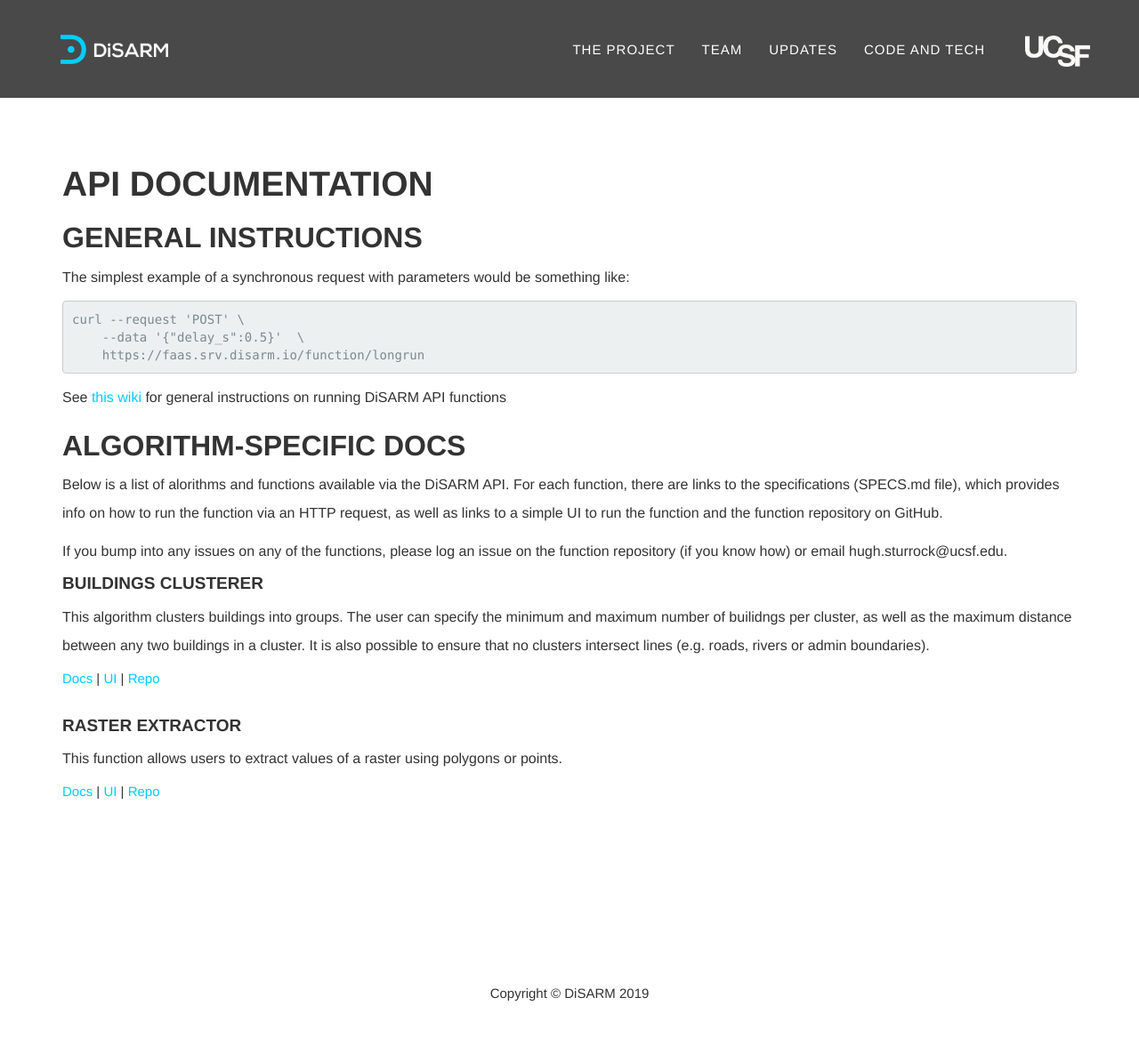
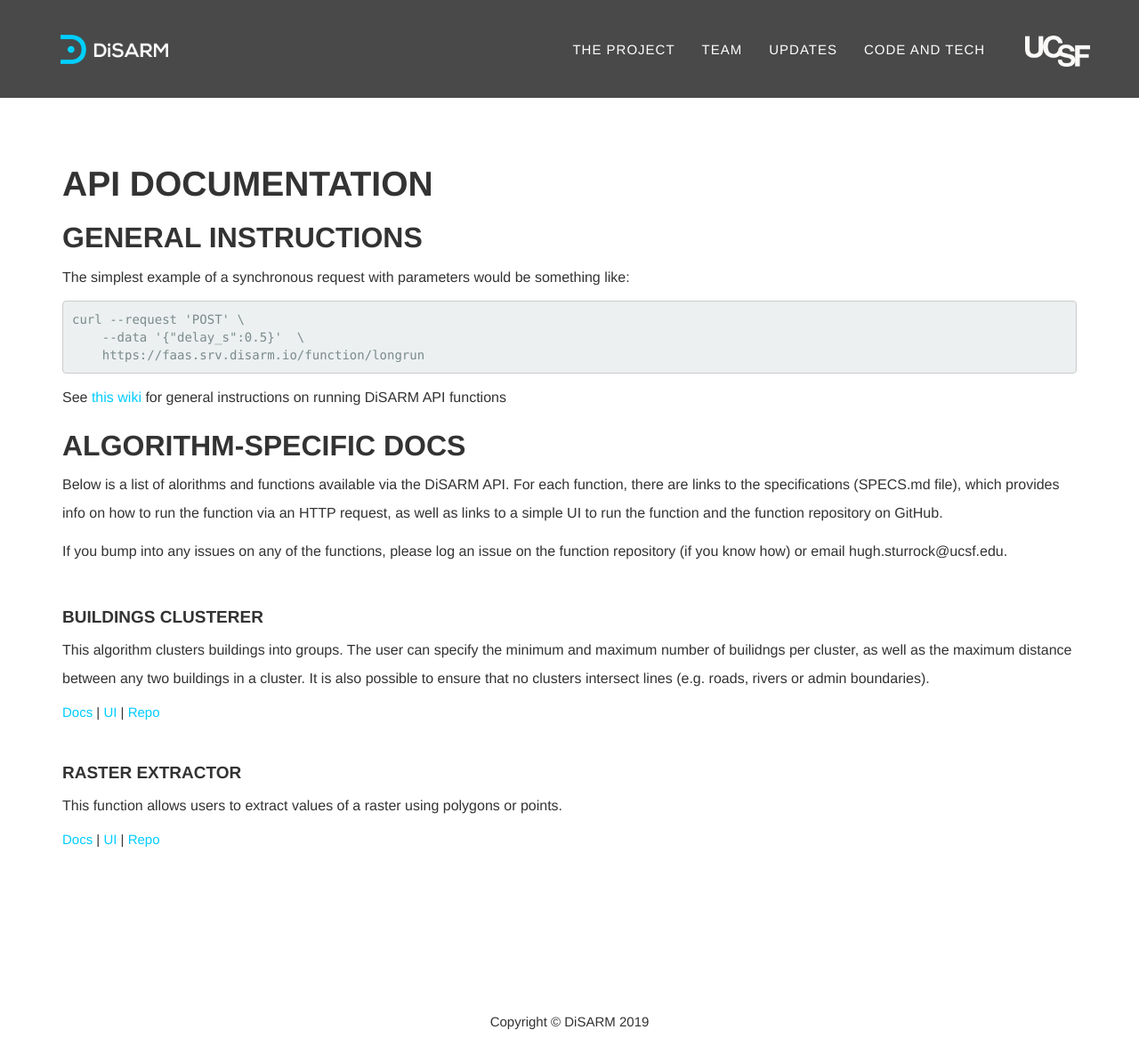
Before and after one commit to disarm-platform/disarm-website, a Jekyll site: the page built from docs.html, in a window 1280 px wide and 1194 px high. Shown: the whole window at 89% size. Built offline with Jekyll 4.4.1, drawn with Linux system fonts in a browser that asks for light colours; some web fonts are replaced.

Commit message:
style gap

```diff
--- a/docs.html
+++ b/docs.html
@@ -35,12 +35,11 @@
         </p>
 
         {% for algo in site.algos %}
-            <p><h4>{{algo.title}}</h4></p>
+            <p class='algo-entry'><h4>{{algo.title}}</h4></p>
             <p>{{algo.description}}</p>
             <a href="{{algo.docs_link}}">Docs</a> |
             <a href="{{algo.ui_link}}">UI</a> |
-            <a href="{{algo.repo_link}}">Repo</a><br>
-            <br>
+            <a href="{{algo.repo_link}}">Repo</a>
 
         {% endfor %}
 
```
Also changed, not shown: _includes/css/custom.css (+8 -0 lines).
